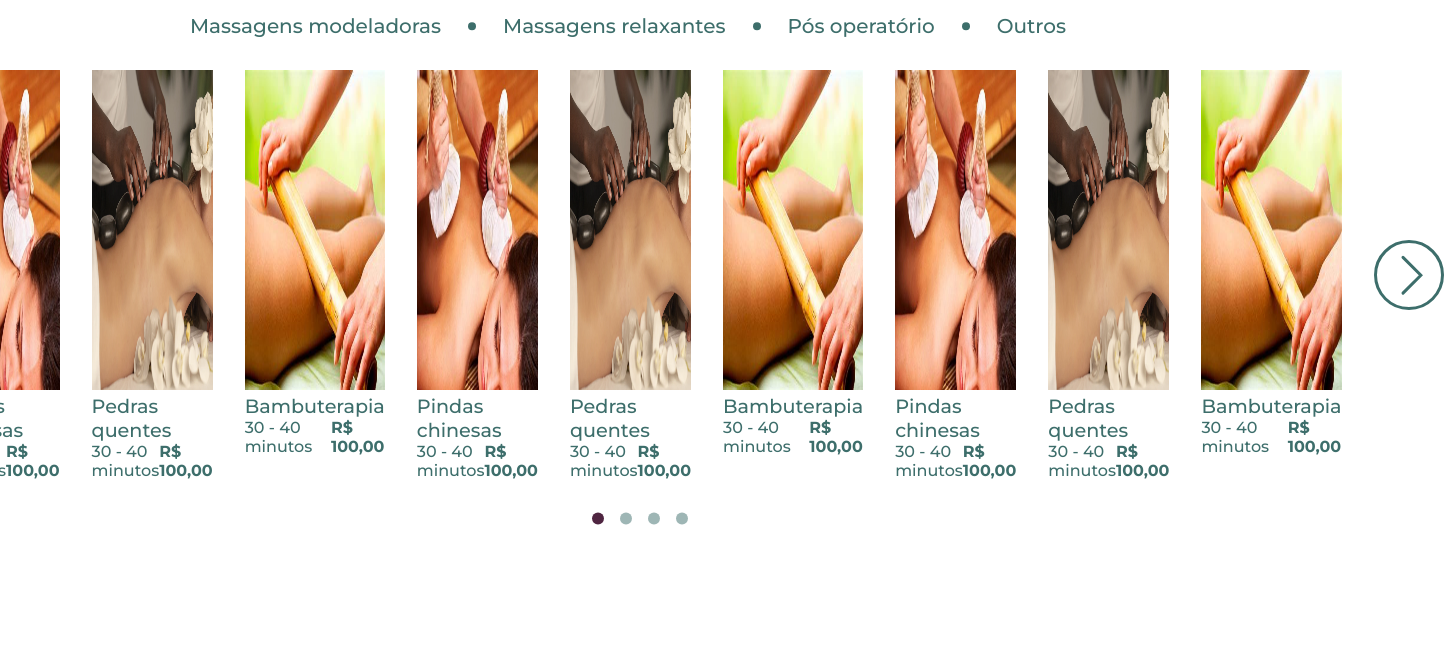
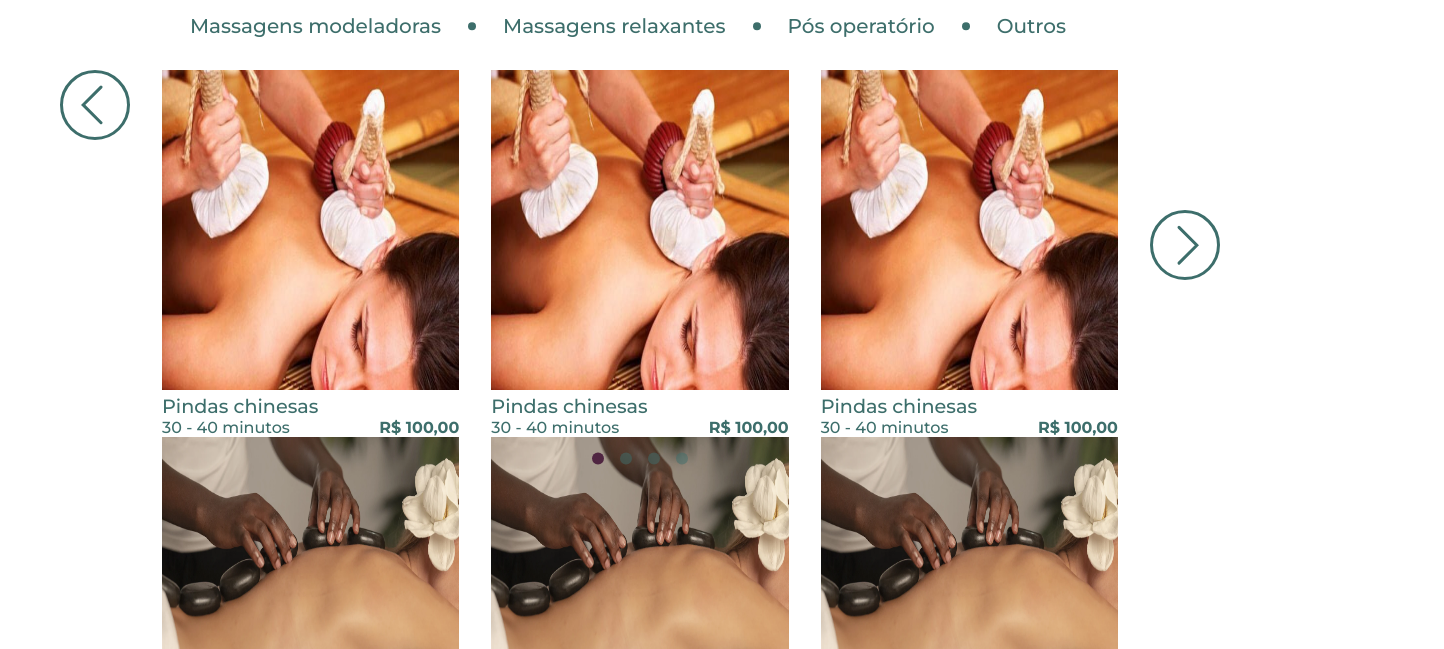
Before and after one commit to raylander1978/carrossel, a plain HTML site: page index.html in a window 1280 px wide. Shown: the part 151-800 px from the top of the page, 1444 px wide, since content can reach past the window. Drawn offline with Linux system fonts and the light colour scheme.

Commit message:
slider para grupo de 3 procedimentos

```diff
--- a/index.html
+++ b/index.html
@@ -32,7 +32,7 @@
         </section>
 
         <section class="wrapper">
-            <div class="next">
+            <div class="prev">
                 <svg xmlns="http://www.w3.org/2000/svg" width="70" height="71" viewBox="0 0 70 71" fill="none">
                     <rect x="-1.5" y="1.5" width="67" height="67" rx="33.5"
                         transform="matrix(-1 -8.74228e-08 -8.74228e-08 1 67 0.0699462)" stroke="#3D6E6B" stroke-width="3" />
@@ -40,6 +40,7 @@
                         stroke-linecap="round" />
                 </svg>
             </div>
+            <div class="slider">
             <div class="carrossel">
                 <div class="carrossel-img">
                     <img src="./assets/massagem-bucha.png" width="350" height="320" alt="img-bucha">
@@ -70,6 +71,8 @@
                     <span class="value">R$ 100,00</span>
                 </div>
             </div>
+        </div>
+        <div class="slider">
             <div class="carrossel">
                 <div class="carrossel-img">
                     <img src="./assets/massagem-bucha.png" width="350" height="320" alt="img-bucha">
@@ -100,6 +103,8 @@
                     <span class="value">R$ 100,00</span>
                 </div>
             </div>
+        </div>
+        <div class="slider">
             <div class="carrossel">
                 <div class="carrossel-img">
                     <img src="./assets/massagem-bucha.png" width="350" height="320" alt="img-bucha">
@@ -130,6 +135,7 @@
                     <span class="value">R$ 100,00</span>
                 </div>
             </div>
+        </div>
             <div class="next">
                 <svg xmlns="http://www.w3.org/2000/svg" width="70" height="71" viewBox="0 0 70 71" fill="none">
                     <rect x="1.5" y="-1.5" width="67" height="67" rx="33.5" transform="matrix(1 0 0 -1 0 67.0698)"
--- a/script.js
+++ b/script.js
@@ -1,31 +1,28 @@
-document.addEventListener("DOMContentLoaded", function () {
-    const carrossel = document.querySelector(".wrapper .carrossel");
-    const items = document.querySelectorAll(".wrapper .carrossel");
-    const totalItems = items.length;
+  document.addEventListener("DOMContentLoaded", function () {
+    const sliders = document.querySelectorAll(".slider");
     let currentIndex = 0;
 
-    // Adiciona a classe "show" ao item atual
-    items[currentIndex].classList.add("show");
+    function showSlide(index) {
+      sliders.forEach((slider) => {
+        slider.classList.remove("show");
+      });
 
-    // Adiciona um ouvinte de evento para a seta "Next"
-    document.querySelector(".next").addEventListener("click", function () {
-      if (currentIndex < totalItems - 3) {
-        // Oculta o item atual
-        items[currentIndex].classList.remove("show");
-        // Mostra o próximo item
-        currentIndex++;
-        items[currentIndex + 2].classList.add("show");
-      }
-    });
+      sliders[index].classList.add("show");
+    }
 
-    // Adiciona um ouvinte de evento para a seta "Previous"
-    document.querySelector(".prev").addEventListener("click", function () {
-      if (currentIndex > 0) {
-        // Oculta o item atual
-        items[currentIndex + 2].classList.remove("show");
-        // Mostra o item anterior
-        currentIndex--;
-        items[currentIndex].classList.add("show");
-      }
-    });
+    function nextSlide() {
+      currentIndex = (currentIndex + 1) % sliders.length;
+      showSlide(currentIndex);
+    }
+
+    function prevSlide() {
+      currentIndex = (currentIndex - 1 + sliders.length) % sliders.length;
+      showSlide(currentIndex);
+    }
+
+    document.querySelector(".next").addEventListener("click", nextSlide);
+    document.querySelector(".prev").addEventListener("click", prevSlide);
+
+    // Exibir o primeiro slide ao carregar a página
+    showSlide(currentIndex);
   });
--- a/style.css
+++ b/style.css
@@ -235,6 +235,12 @@ button:active {
   justify-content: center;
   color: var(--clr-primary);
   margin: 0 60px 32px 60px;
+  height: 350px;
+}
+
+.slider {
+  display: flex;
+  flex-direction: column;
 }
 
 .carrossel {
```
